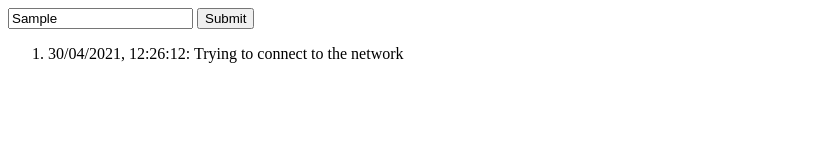
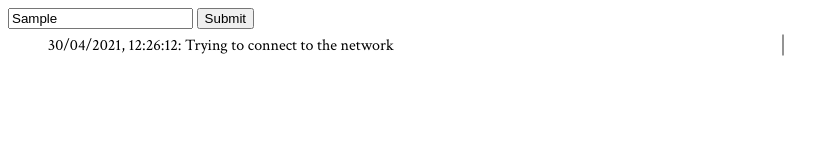
Before and after one commit to jcbfshr/messenger, a plain HTML site: page index.html in a window 1280 px wide. Both pictures are taken after typing "Sample" into the empty fields and a click on the button "Submit". Shown: the whole page, without its empty margins (0-839 px from the left). Drawn offline with Linux system fonts and the light colour scheme; no server answers.

Commit message:
Update style.css

```diff
--- a/style.css
+++ b/style.css
@@ -1,3 +1,39 @@
+@import url('https://fonts.googleapis.com/css2?family=Crimson+Text&display=swap');
+
 #chatWrapper, #nameWrapper {
     display: none;
 }
+/* Global */
+html{
+  min-height: 100%;
+  overflow: hidden;
+  font-family: "Crimson Text";
+}
+
+body{
+  height: calc(100vh - 8em);
+}
+
+li{
+    position: relative;
+    top: 50%;
+    width: 24em;
+    border-right: 2px solid rgba(255,255,255,.75);
+    white-space: nowrap;
+    overflow: hidden;
+    transform: translateY(-50%);
+}
+
+/* Animation */
+li{
+  animation: typewriter 3s steps(75) 1s 1 normal both,
+             blinkTextCursor 500ms steps(50) infinite normal;
+}
+@keyframes typewriter{
+  from{width: 0;}
+  to{width: 100%}
+}
+@keyframes blinkTextCursor{
+  from{border-right-color: rgba(0,0,0);}
+  to{border-right-color: transparent;}
+}
```
